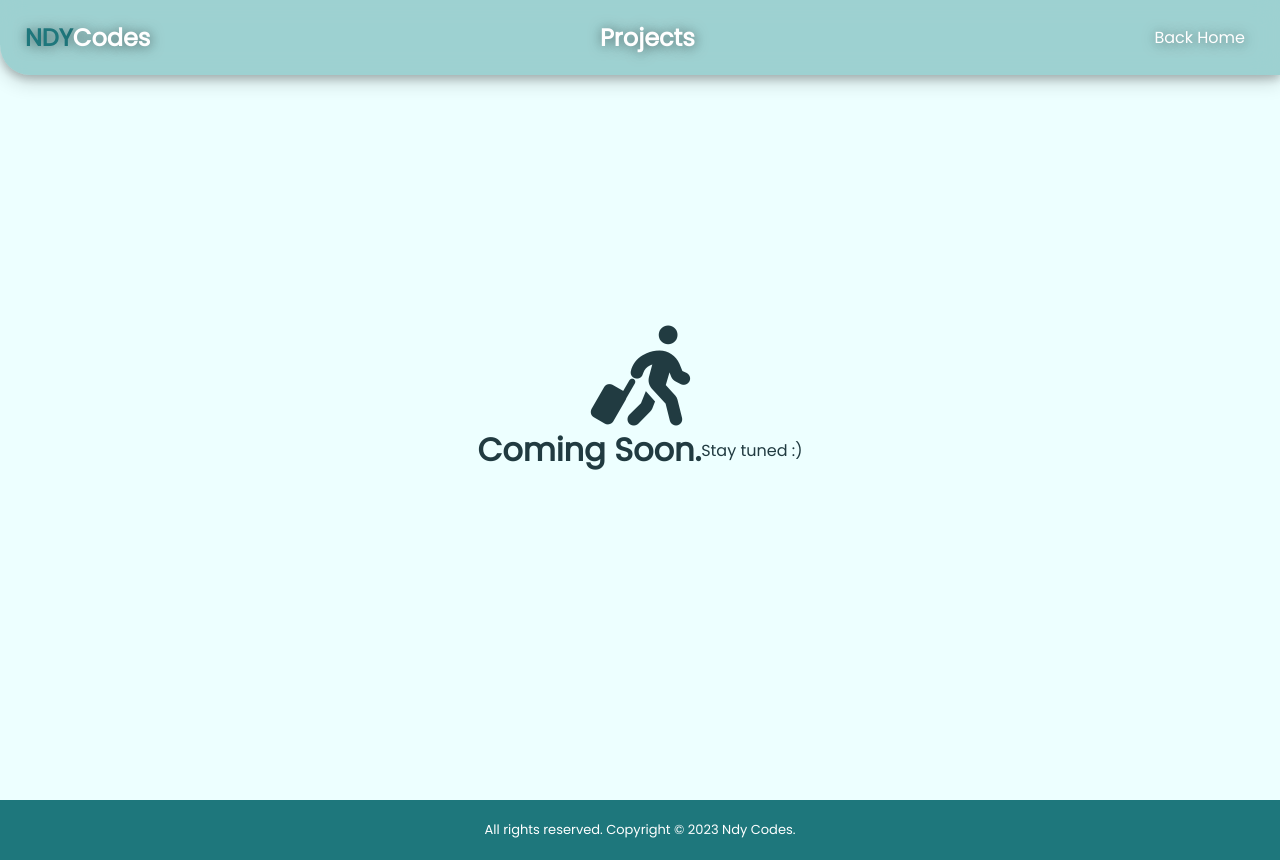
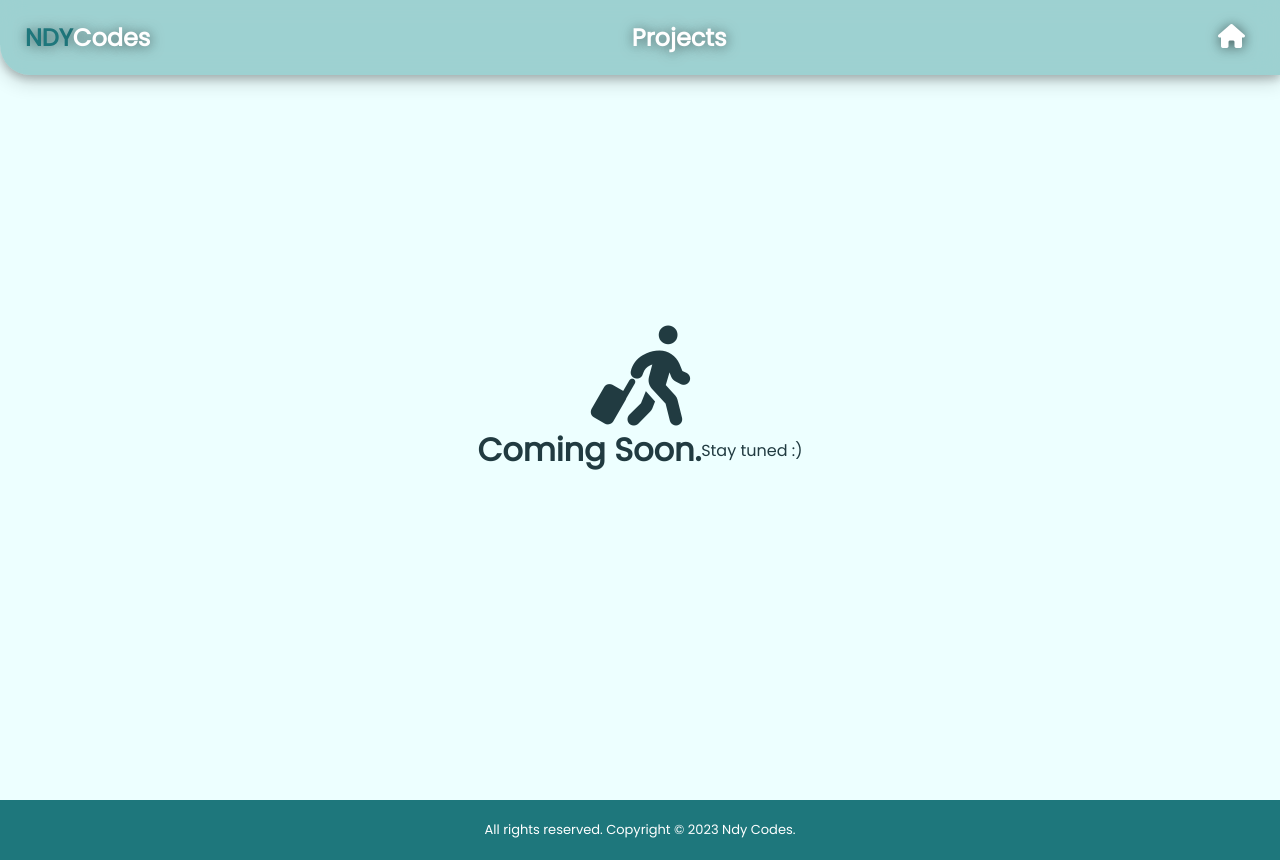
Before and after one commit to Nate2784/Personal-portfolio, a plain HTML site: page projects.html in a window 1280 px wide. Drawn offline with Linux system fonts and the light colour scheme.

Commit message:
final-0.1

```diff
--- a/projects.html
+++ b/projects.html
@@ -16,9 +16,9 @@
             <h2>Projects</h2>
         </div>
         <div>
-            <nav class="Header-nav">
+            <nav class="Header-nav p-header">
             <ul>
-                <li><a href="index.html">Back Home</a></li>
+                <li><a href="index.html"><i class="fa-solid fa-house"></i></a></li>
             </ul>
         </nav></div>
 
```
